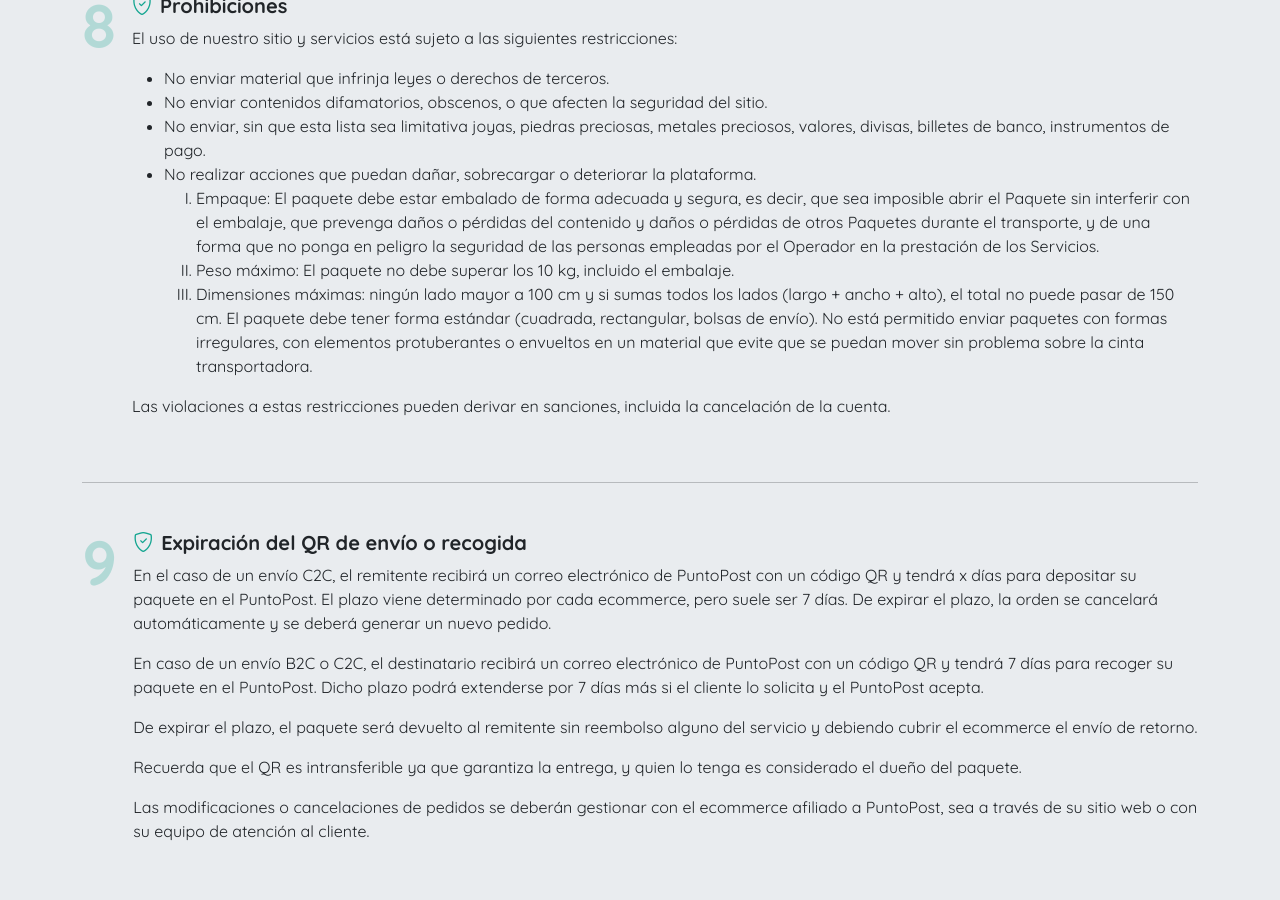
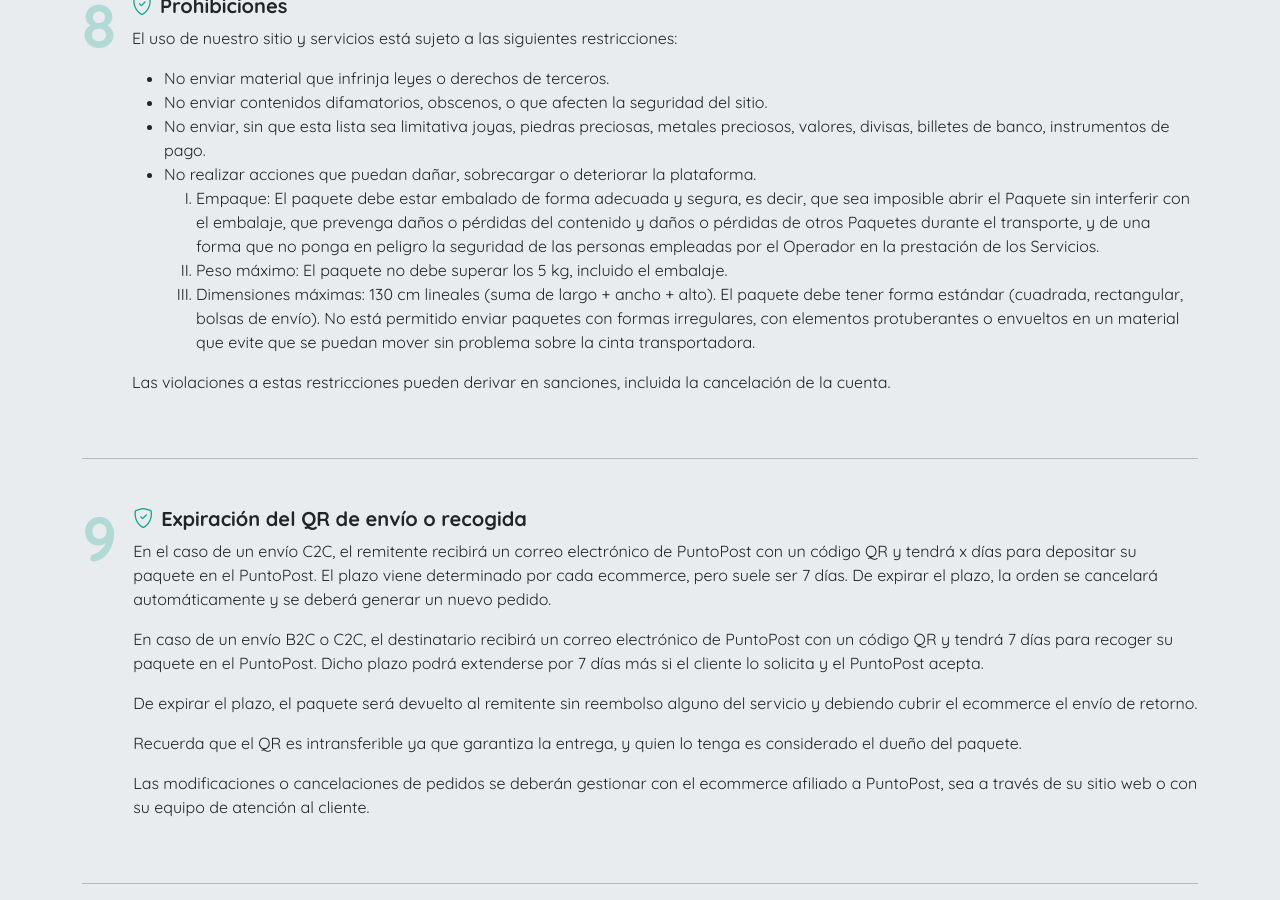
Before and after one commit to puntopost/web, a Jekyll site: the page built from condiciones/index.html, in a window 1280 px wide and 900 px high, scrolled down 2998 px. Built offline with Jekyll 4.4.1, drawn with Linux system fonts in a browser that asks for light colours.

Commit message:
feature: update the weight and size limits for parcels (#86)

```diff
--- a/condiciones/index.html
+++ b/condiciones/index.html
@@ -118,8 +118,8 @@
                         <li>No realizar acciones que puedan dañar, sobrecargar o deteriorar la plataforma.</li>
                         <ol id="empaquetado" style="list-style-type: upper-roman;">
                             <li>Empaque: El paquete debe estar embalado de forma adecuada y segura, es decir, que sea imposible abrir el Paquete sin interferir con el embalaje, que prevenga daños o pérdidas del contenido y daños o pérdidas de otros Paquetes durante el transporte, y de una forma que no ponga en peligro la seguridad de las personas empleadas por el Operador en la prestación de los Servicios.</li>
-                            <li>Peso máximo: El paquete no debe superar los 10 kg, incluido el embalaje.</li>
-                            <li>Dimensiones máximas: ningún lado mayor a 100 cm y si sumas todos los lados (largo + ancho + alto), el total no puede pasar de 150 cm. El paquete debe tener forma estándar (cuadrada, rectangular, bolsas de envío). No está permitido enviar paquetes con formas irregulares, con elementos protuberantes o envueltos en un material que evite que se puedan mover sin problema sobre la cinta transportadora.</li>
+                            <li>Peso máximo: El paquete no debe superar los 5 kg, incluido el embalaje.</li>
+                            <li>Dimensiones máximas: 130 cm lineales (suma de largo + ancho + alto). El paquete debe tener forma estándar (cuadrada, rectangular, bolsas de envío). No está permitido enviar paquetes con formas irregulares, con elementos protuberantes o envueltos en un material que evite que se puedan mover sin problema sobre la cinta transportadora.</li>
                         </ol>
                     </ul>
                     <p>Las violaciones a estas restricciones pueden derivar en sanciones, incluida la cancelación de la cuenta.</p>
--- a/envia/autoservicio/index.html
+++ b/envia/autoservicio/index.html
@@ -247,7 +247,7 @@
 
             <p class="text-center fs-6 fw-medium text-black-50 mt-4 mb-0 reveal reveal-up">
                 <i class="bi bi-info-circle me-1"></i>
-                Precios en MXN, IVA incluido. Aplica a paquetes hasta 10 kg en envíos punto a punto dentro de la red PuntoPost.
+                Precios en MXN, IVA incluido. Aplica a paquetes hasta 5 kg en envíos punto a punto dentro de la red PuntoPost.
             </p>
 
             <div class="text-center mt-5 mt-lg-5 reveal reveal-up">
```
